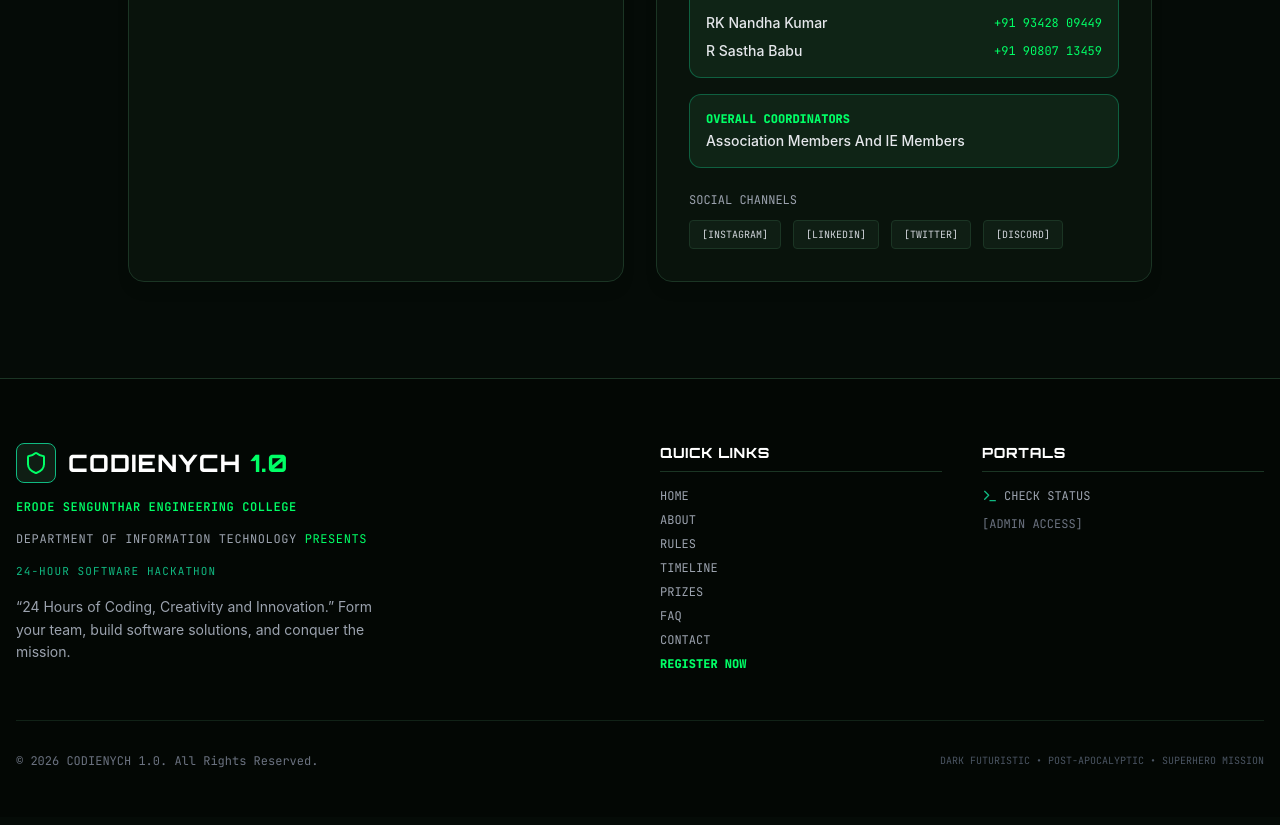
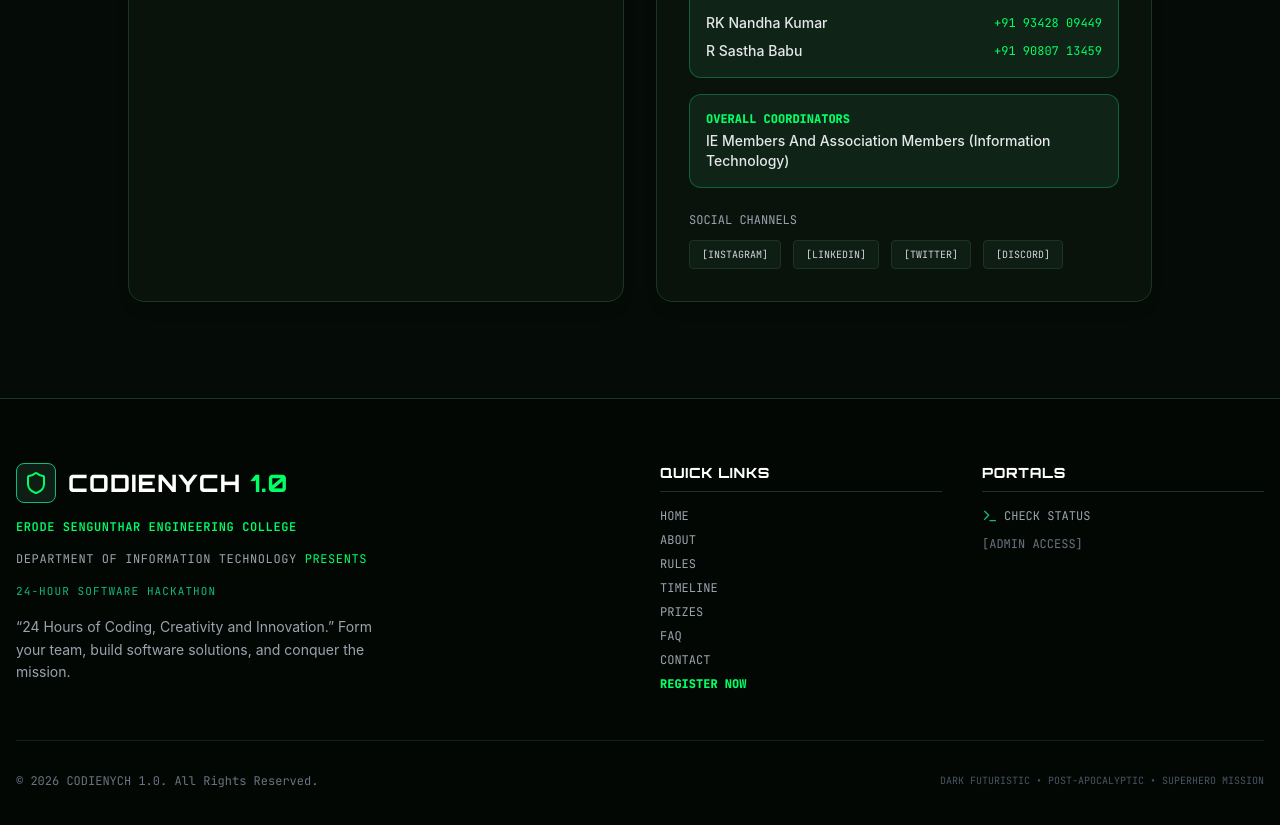
Before and after one commit to kuttyhari07/Codienych1.0-portal, a React (Vite) app in the folder client/: page / in a window 1280 px wide. Shown: the part 9740-10565 px from the top of the page. Built offline with nearby package versions, Linux system fonts and the light colour scheme; no server answers.

Commit message:
Update Overall Coordinators to IE Members And Association Members (Information Technology)

```diff
--- a/client/src/sections/ContactSection.jsx
+++ b/client/src/sections/ContactSection.jsx
@@ -119,7 +119,7 @@ const ContactSection = () => {
                   OVERALL COORDINATORS
                 </span>
                 <p className="font-sans text-gray-200 text-sm font-medium">
-                  Association Members And IE Members
+                  IE Members And Association Members (Information Technology)
                 </p>
               </div>
 
--- a/client/src/utils/config.js
+++ b/client/src/utils/config.js
@@ -29,6 +29,6 @@ export const EVENT_CONFIG = {
     { name: 'RK Nandha Kumar', phone: '+91 93428 09449' },
     { name: 'R Sastha Babu', phone: '+91 90807 13459' },
   ],
-  OVERALL_COORDINATORS: 'Association Members And IE Members',
+  OVERALL_COORDINATORS: 'IE Members And Association Members (Information Technology)',
   WHATSAPP_GROUP_URL: 'https://chat.whatsapp.com/J8wJdNPam0j7cJIOGnPXHy',
 };
```
